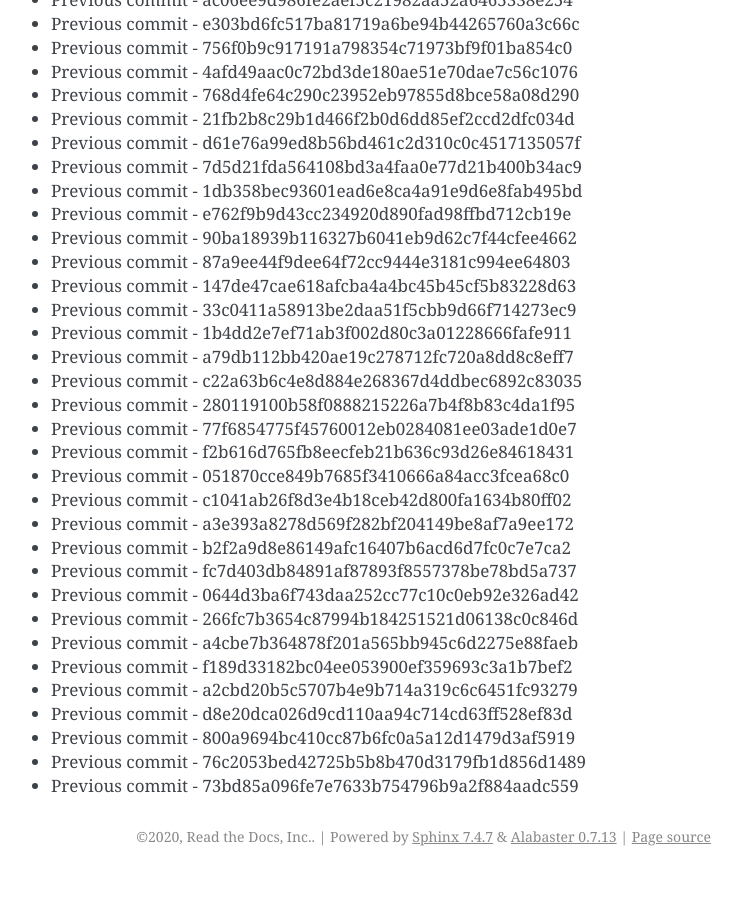
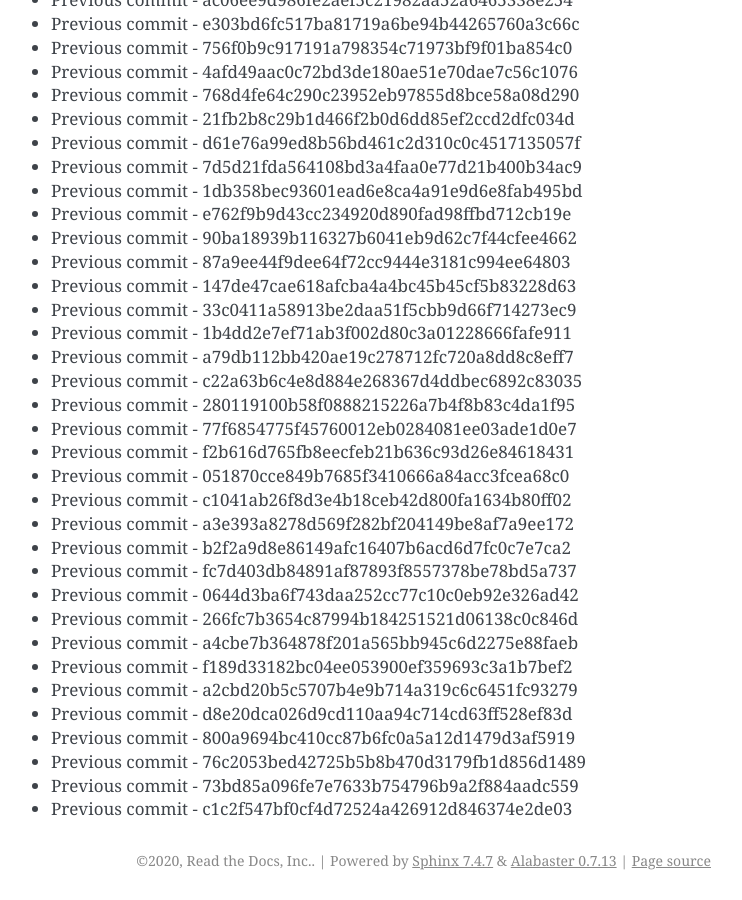
Before and after one commit to readthedocs/rtd-git-stresstest, a Sphinx documentation site: the page built from docs/updates.rst, in a window 1280 px wide and 900 px high, scrolled down 66525 px. Shown: the whole window, without its empty margins (399-1141 px from the left). Built offline with Sphinx 7.4.7, drawn with Linux system fonts in a browser that asks for light colours; before the commit the page ends 67401 px from its top, so only the background shows below that.

Commit message:
Generating commit from previous: c1c2f547bf0cf4d72524a426912d846374e2de03

```diff
--- a/docs/updates.rst
+++ b/docs/updates.rst
@@ -2827,3 +2827,4 @@ It can be tested for any performance characteristics.
 * Previous commit - 800a9694bc410cc87b6fc0a5a12d1479d3af5919
 * Previous commit - 76c2053bed42725b5b8b470d3179fb1d856d1489
 * Previous commit - 73bd85a096fe7e7633b754796b9a2f884aadc559
+* Previous commit - c1c2f547bf0cf4d72524a426912d846374e2de03
```
